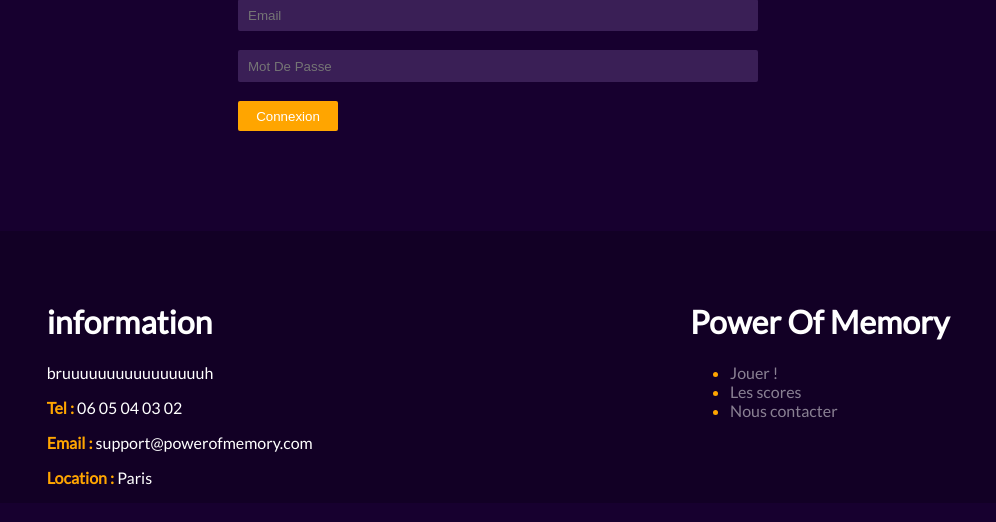
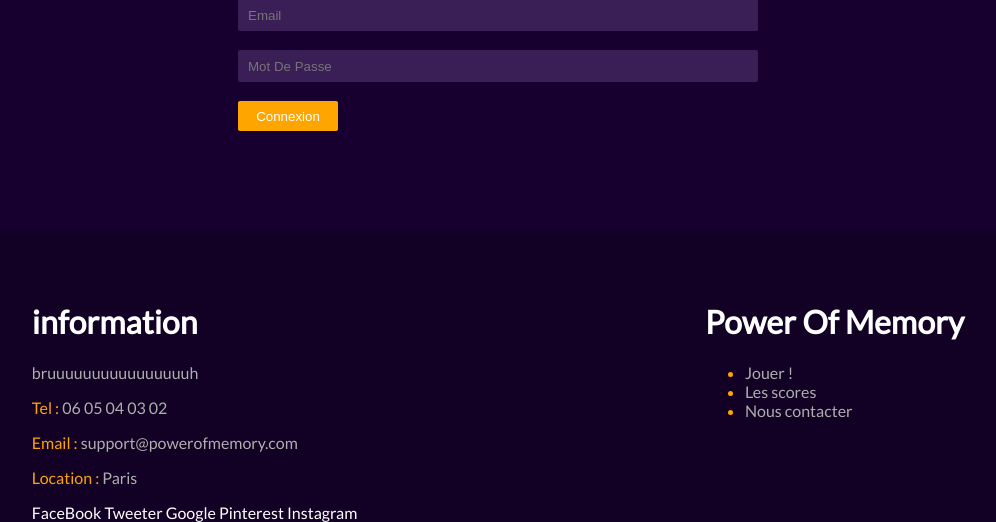
Before and after one commit to JeanFourest/Puissance_4, a PHP site: page /login.html in a window 1280 px wide. Shown: the part 441-963 px from the top of the page, without its empty margins (142-1138 px from the left). Before the commit the page ends 926 px from the top, so only its background shows below. Run offline with PHP 8.4, Linux system fonts and the light colour scheme.

Commit message:
quelque changement
changement des couleur + class

```diff
--- a/assets/login/footer.css
+++ b/assets/login/footer.css
@@ -7,12 +7,12 @@ footer
     justify-content: space-around;
 }
 
-.footerStrong
+.footerOrange
 {
     color: orange;
 }
 
 .gris
 {
-    opacity: 0.50;
+    color: rgb(174, 174, 174);
 }
--- a/assets/login/main.css
+++ b/assets/login/main.css
@@ -16,7 +16,7 @@ body
     display: flex;
     justify-content: center;
     align-items: center;
-    background-image: url("/assets/login/background.png");
+    background-image: url("/assets/images/background.png");
 }
 
 .connexion
--- a/login.html
+++ b/login.html
@@ -24,7 +24,7 @@
             </div>
         </div>
     </header>
-
+    <!-- il y a l'image liee avec la class texteConnexion dans le main.css -->
     <div class="texteConnexion">
         <h2>CONNEXION</h2>
     </div>
@@ -45,10 +45,18 @@
         <div class="information">
             <h1>information</h1>
 
-            <p>bruuuuuuuuuuuuuuuuh</p>
-            <p><strong class="footerStrong">Tel :</strong> 06 05 04 03 02</p>
-            <p><strong class="footerStrong">Email :</strong> support@powerofmemory.com</p>
-            <p><strong class="footerStrong">Location :</strong> Paris</p>
+            <p class="gris">bruuuuuuuuuuuuuuuuh</p>
+            <p><span class="footerOrange">Tel :</span><span class="gris"> 06 05 04 03 02</span></p>
+            <p><span class="footerOrange">Email :</span><span class="gris"> support@powerofmemory.com</span></p>
+            <p><span class="footerOrange">Location :</span><span class="gris"> Paris</span></p>
+
+            <div class="imageLiens">
+                <a href="">FaceBook</a>
+                <a href="">Tweeter</a>
+                <a href="">Google</a>
+                <a href="">Pinterest</a>
+                <a href="">Instagram</a>
+            </div>
 
         </div>
 
@@ -56,9 +64,9 @@
             <h1>Power Of Memory</h1>
 
             <ul>
-                <li class="footerStrong"><a href="" class="gris">Jouer !</a></li>
-                <li class="footerStrong"><a href="" class="gris">Les scores</a></li>
-                <li class="footerStrong"><a href="" class="gris">Nous contacter</a></li>
+                <li class="footerOrange"><a href=""><span class="gris"> Jouer ! </span></a></li>
+                <li class="footerOrange"><a href=""><span class="gris"> Les scores </span></a></li>
+                <li class="footerOrange"><a href=""><span class="gris"> Nous contacter </span></a></li>
             </ul>
 
         </div>
```
Also changed, not shown: assets/images/background.png (renamed from assets/login/background.png).
